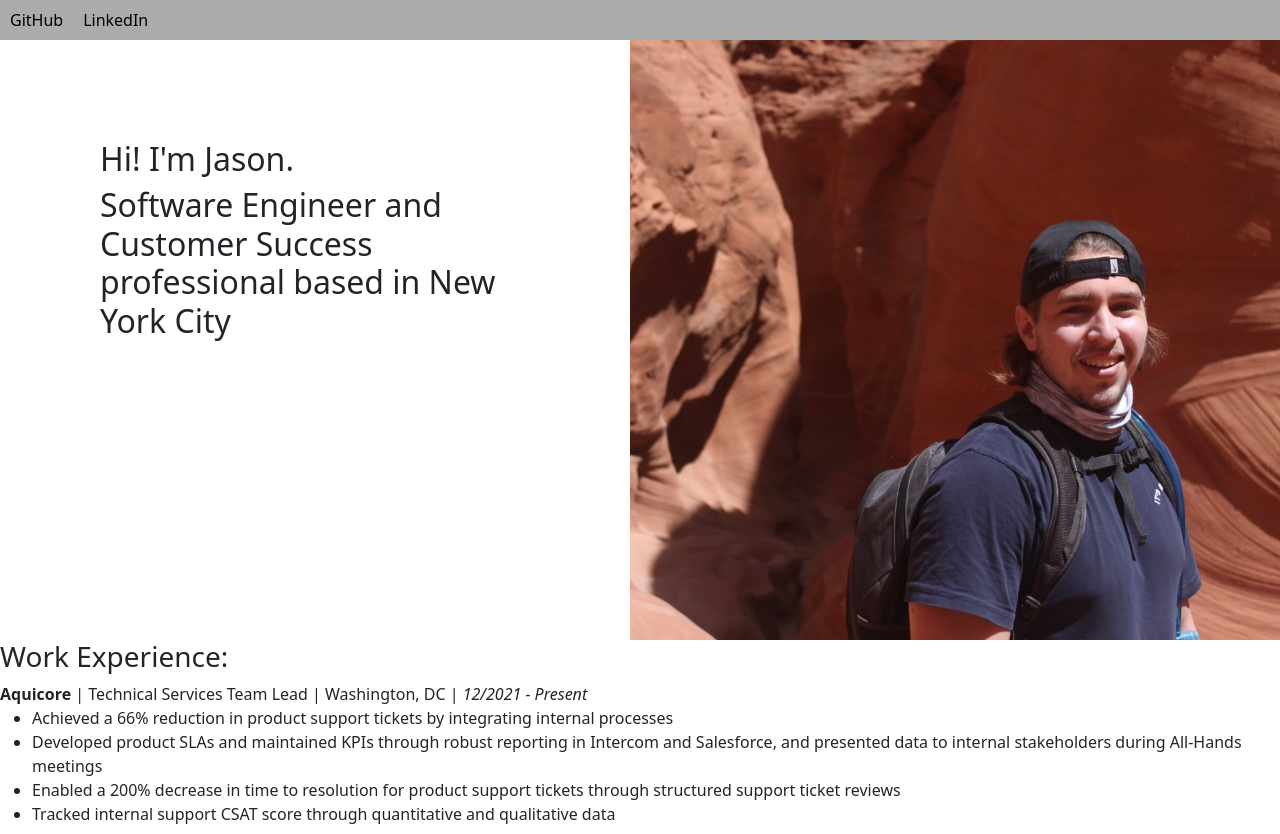
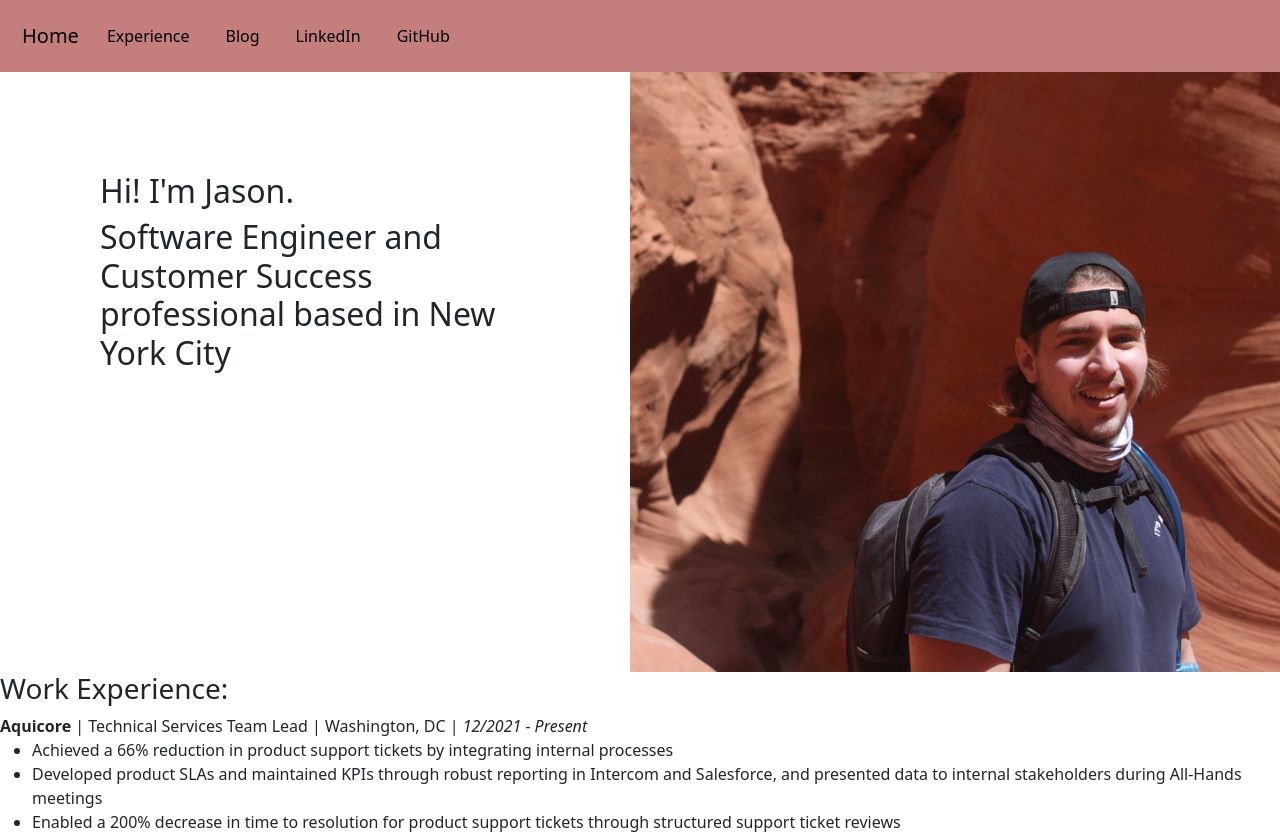
Before and after one commit to jasonbracco/Jason-Website, a React (Vite) app: page / in a window 1280 px wide. Shown: the top 834 px of the page. Built offline with nearby package versions, Linux system fonts and the light colour scheme.

Commit message:
Changing navbar to Bootstrap

```diff
--- a/src/Layout.tsx
+++ b/src/Layout.tsx
@@ -1,5 +1,6 @@
 import { ReactNode } from 'react';
 import './Styles.css'; // Import your CSS file here
+import 'bootstrap/dist/css/bootstrap.css'
 import NavBar from './components/NavBar'
 
 type LayoutProps = {
--- a/src/Styles.css
+++ b/src/Styles.css
@@ -1,7 +1,7 @@
 
 .navbar {
     justify-content: space-between; /*pushes links to the opposite ends of the container */
-    background-color: rgb(171, 171, 171);
+    background-color: rgb(196, 126, 126);
     padding: 10px;
 }
 
--- a/src/components/NavBar.tsx
+++ b/src/components/NavBar.tsx
@@ -2,10 +2,30 @@
 
     return(
         <div className="navbar">
-            <div className="navbar-links">
-                <a href="https://github.com/yourusername" target="_blank" rel="noopener noreferrer"> GitHub</a>
-                <a href="https://www.linkedin.com/in/jason-bracco/" target="_blank" rel="noopener noreferrer">LinkedIn</a>
-            </div>
+            <nav className="navbar navbar-expand-lg bg-body-tertiary" >
+                <div className="container-fluid">
+                    <a className="navbar-brand" href="#">Home</a>
+                    <button className="navbar-toggler" type="button" data-bs-toggle="collapse" data-bs-target="#navbarNav" aria-controls="navbarNav" aria-expanded="false" aria-label="Toggle navigation">
+                        <span className="navbar-toggler-icon"></span>
+                    </button>
+                    <div className="collapse navbar-collapse" id="navbarNav">
+                        <ul className="navbar-nav">
+                            <li className="nav-item">
+                                <a className="nav-link" href="#">Experience</a>
+                            </li>
+                            <li className="nav-item">
+                                <a className="nav-link" href="#">Blog</a>
+                            </li>
+                            <li className="nav-item">
+                                <a href="https://www.linkedin.com/in/jason-bracco/" className="nav-link" target="_blank" rel="noopener noreferrer">LinkedIn</a>
+                            </li>
+                            <li className="nav-item">
+                                <a href="https://github.com/yourusername" className="nav-link" target="_blank" rel="noopener noreferrer"> GitHub</a>
+                            </li>
+                        </ul>
+                    </div>
+                </div>
+            </nav>
         </div>
     )
 }
--- a/src/main.tsx
+++ b/src/main.tsx
@@ -1,7 +1,6 @@
 import React from 'react'
 import ReactDOM from 'react-dom/client'
 import App from './App'
-import 'bootstrap/dist/css/bootstrap.css'
 
 ReactDOM.createRoot(document.getElementById('root') as HTMLElement).render(
   <React.StrictMode>
```
